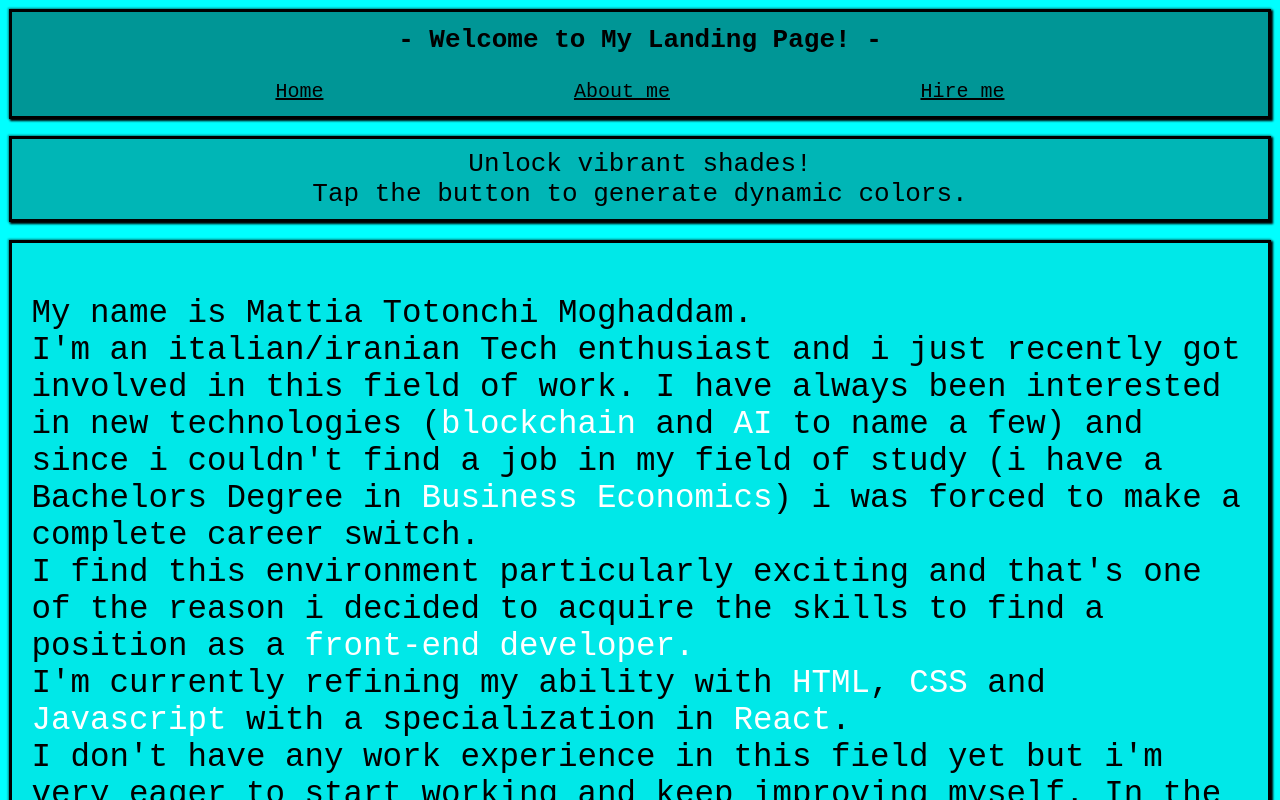
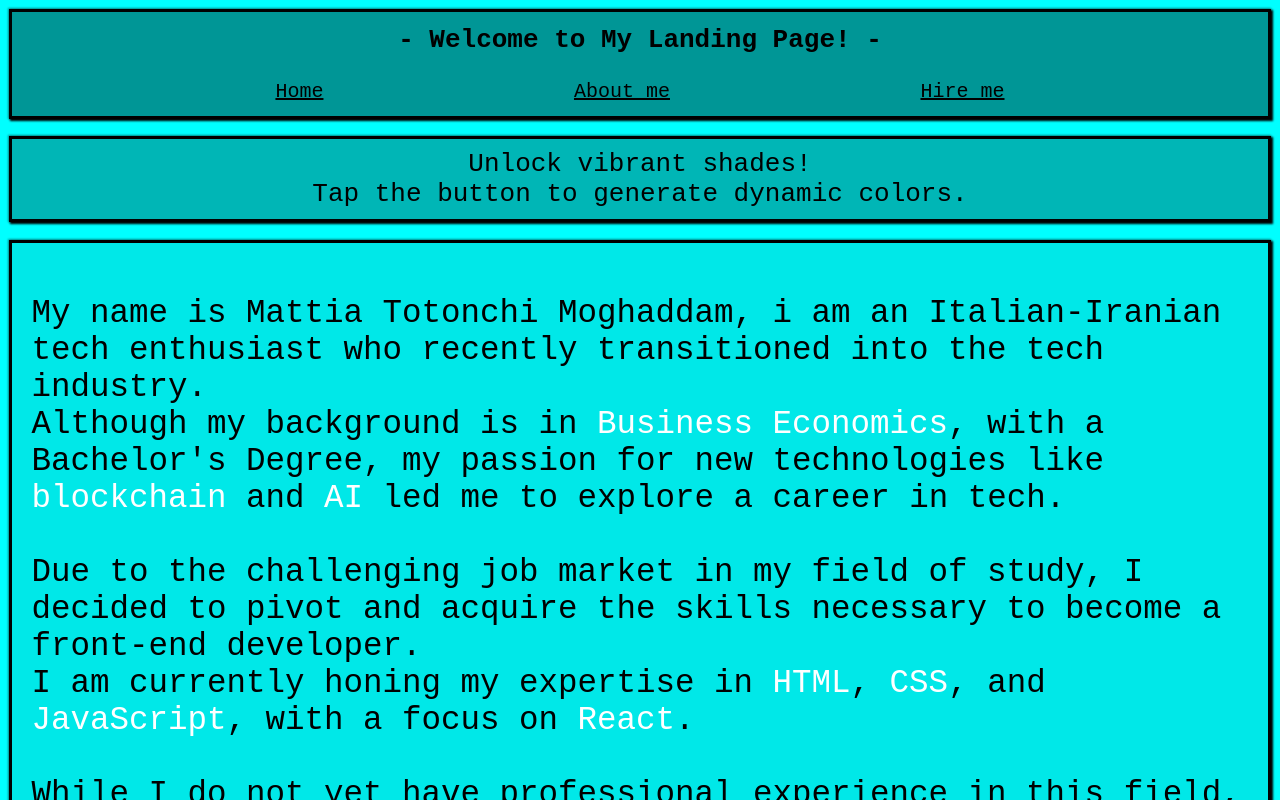
Before and after one commit to mtm90/my-landing-page, a React (Vite) app: page /about in a window 1280 px wide. Shown: the top 800 px of the page. Built offline with nearby package versions, Linux system fonts and the light colour scheme.

Commit message:
modified about me section

```diff
--- a/src/components/MainAbout.jsx
+++ b/src/components/MainAbout.jsx
@@ -1,6 +1,5 @@
 import React from "react";
 import { useColors } from "./ColorContext";
-
 
 const MainAbout = () => {
   const { colors } = useColors();
@@ -8,23 +7,25 @@ const MainAbout = () => {
   return (
     <main className="main" style={{ backgroundColor: colors.main }}>
       <p>
-        My name is Mattia Totonchi Moghaddam. <br />
-        I'm an italian/iranian Tech enthusiast and i just recently got involved
-        in this field of work. I have always been interested in new technologies
-        (<span>blockchain</span> and <span>AI</span> to name a few) and since i
-        couldn't find a job in my field of study (i have a Bachelors Degree in{" "}
-        <span>Business Economics</span>) i was forced to make a complete career
-        switch. <br />I find this environment particularly exciting and that's
-        one of the reason i decided to acquire the skills to find a position as
-        a <span>front-end developer.</span> <br />
-        I'm currently refining my ability with <span>HTML</span>,{" "}
-        <span>CSS</span> and <span>Javascript</span> with a specialization in{" "}
-        <span>React</span>. <br />
-        I don't have any work experience in this field yet but i'm very eager to
-        start working and keep improving myself. In the last few weeks i have
-        been attending an online intensive course in which i've acquired all of
-        my skills. <br /> <br />
-        Here is my CV if you want more info about me. <br /> <br />
+        My name is Mattia Totonchi Moghaddam, i am an Italian-Iranian tech
+        enthusiast who recently transitioned into the tech industry. <br /> Although my
+        background is in <span>Business Economics</span>, with a Bachelor's Degree, my
+        passion for new technologies like <span>blockchain</span> and <span>AI</span> led me to explore a
+        career in tech. <br /><br />Due to the challenging job market in my field of study,
+        I decided to pivot and acquire the skills necessary to become a
+        front-end developer. <br />I am currently honing my expertise in <span>HTML</span>, <span>CSS</span>,
+        and <span>JavaScript</span>, with a focus on <span>React</span>. <br /><br />While I do not yet have
+        professional experience in this field, I am highly motivated to start my
+        career and continuously improve my skills. <br />Recently, I completed an
+        intensive online course where I gained practical knowledge and hands-on
+        experience.  <br /><br />I am particularly excited about this new career path because
+        it allows me to leverage my creativity, adaptability, and
+        problem-solving skills. I am known for my rapid thinking and ability to
+        manage my time effectively, ensuring I meet deadlines without
+        compromising quality. My accountability and active listening skills make
+        me a reliable and communicative team member, eager to contribute and
+        grow.  <br /><br />If you would like to know more about my background and
+        qualifications, please check my CV. <br /><br />
         <a href="https://mattiatotonchi1990curriculumvitae.my.canva.site/">
           My CV
         </a>
```
